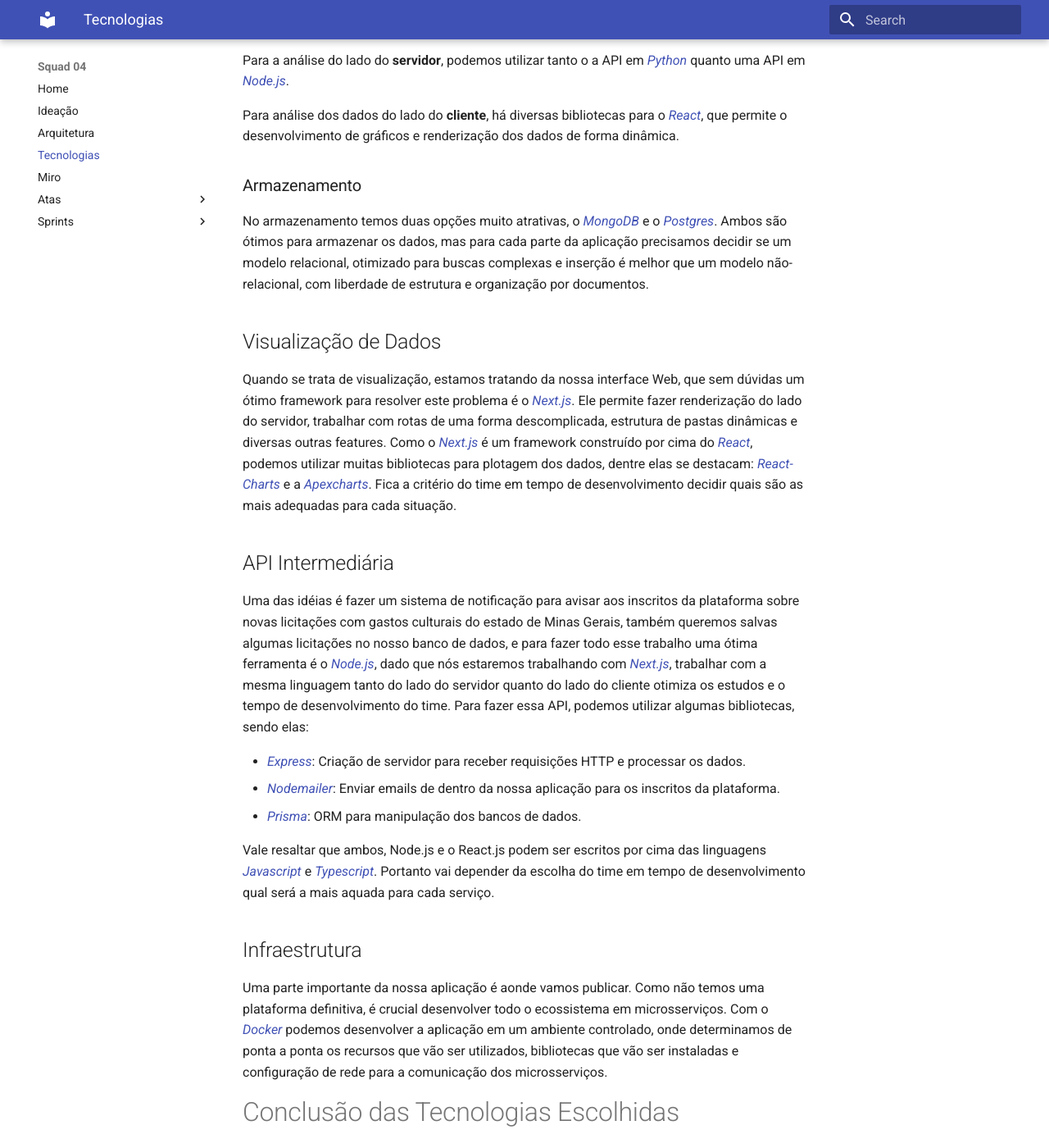
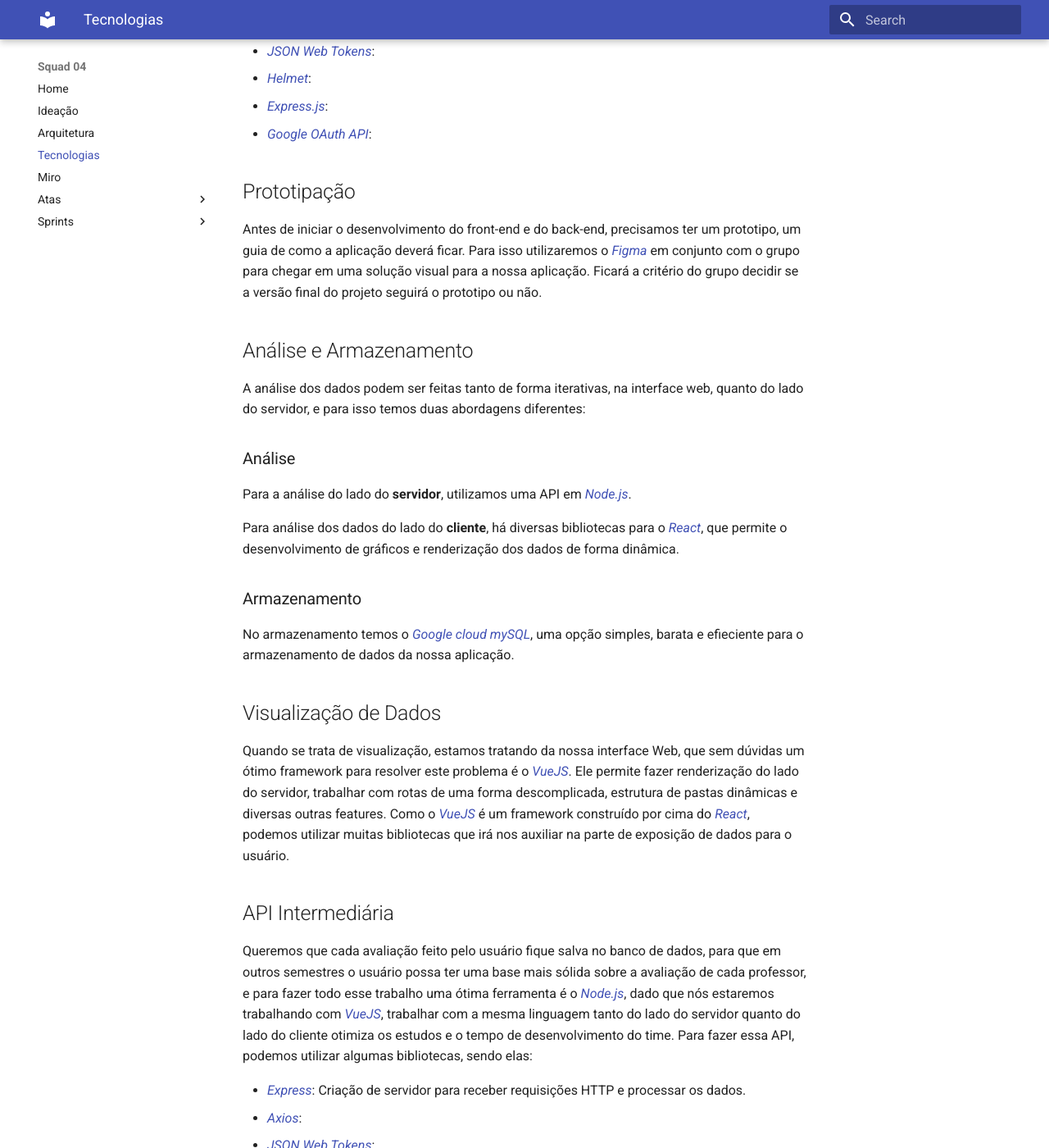
Before and after one commit to unb-mds/2024-1-squad04, an MkDocs documentation site: the page built from docs/tecnologias.md, in a window 1280 px wide and 1400 px high, scrolled down 867 px. Shown: the whole window at 82% size. Built offline with MkDocs 1.6.1 and Material for MkDocs 9.7.7, drawn with Linux system fonts in a browser that asks for light colours; some of the changed text lies outside the part shown.

Commit message:
Update tecnologias.md

```diff
--- a/docs/tecnologias.md
+++ b/docs/tecnologias.md
@@ -8,11 +8,25 @@
 
 ## Coleta de Dados
 
-A parte da coleta de dados é uma das mais importantes do projeto, e baseado na API do querido diário, encontramos algumas tecnologias que podem nos ajudar durante o processo de desenvolvimento e de produção, sendo elas:
+A parte da coleta de dados é uma das mais importantes do projeto, encontramos algumas tecnologias que podem nos ajudar durante o processo de desenvolvimento e de produção, sendo elas:
 
-- _[ReactJS](https://react.dev/)_:
+- _[VueJS](https://vuejs.org/)_:
 - _[NodeJS](https://nodejs.org/)_:
 - _[TailWind CSS](https://tailwindcss.com/)_:
+- _[Google cloud mySQL](https://cloud.google.com/sql?utm_source=google&utm_medium=cpc&utm_campaign=latam-BR-all-pt-dr-BKWS-all-all-trial-p-dr-1707800-LUAC0015918&utm_content=text-ad-none-any-DEV_c-CRE_536282978396-ADGP_Hybrid+%7C+BKWS+-+PHR+%7C+Txt_Databases-SQL-KWID_43700079884153224-kwd-350210931721&utm_term=KW_mysql%20google%20cloud-ST_mysql+google+cloud&gad_source=1&gclid=Cj0KCQjwztOwBhD7ARIsAPDKnkDUZk8AIbofxBZ2yOm85iY_IqEeAlhr6Bqa7G4N3OPD936cV4e9EYMaArZYEALw_wcB&gclsrc=aw.ds)_:
+- _[Git e Github](https://github.com/)_:
+- _[Heroku](https://www.heroku.com/)_:
+- _[Vercel](https://vercel.com/)_:
+- _[Figma](https://www.figma.com/)_:
+- _[Axios](https://axios-http.com/docs/intro)_:
+- _[JSON Web Tokens](https://jwt.io/)_:
+- _[Helmet](https://www.npmjs.com/package/react-helmet)_:
+- _[Express.js](https://expressjs.com/)_:
+- _[Google OAuth API](https://cloud.google.com/apigee/docs/api-platform/security/oauth/access-tokens?hl=pt-br)_:
+
+## Prototipação
+
+Antes de iniciar o desenvolvimento do front-end e do back-end, precisamos ter um prototipo, um guia de como a aplicação deverá ficar. Para isso utilizaremos o _[Figma](https://www.figma.com/)_ em conjunto com o grupo para chegar em uma solução visual para a nossa aplicação. Ficará a critério do grupo decidir se a versão final do projeto seguirá o prototipo ou não.
 
 ## Análise e Armazenamento
 
@@ -20,32 +34,34 @@
 
 ### Análise
 
-Para a análise do lado do **servidor**, podemos utilizar tanto o a API em _[Python](https://www.python.org/)_ quanto uma API em _[Node.js](https://nodejs.org/en)_.
+Para a análise do lado do **servidor**, utilizamos uma API em _[Node.js](https://nodejs.org/en)_.
 
 Para análise dos dados do lado do **cliente**, há diversas bibliotecas para o _[React](https://react.dev/)_, que permite o desenvolvimento de gráficos e renderização dos dados de forma dinâmica.
 
 ### Armazenamento
 
-No armazenamento temos duas opções muito atrativas, o _[MongoDB](https://www.mongodb.com/pt-br)_ e o _[Postgres](https://www.postgresql.org/)_. Ambos são ótimos para armazenar os dados, mas para cada parte da aplicação precisamos decidir se um modelo relacional, otimizado para buscas complexas e inserção é melhor que um modelo não-relacional, com liberdade de estrutura e organização por documentos.
+No armazenamento temos o _[Google cloud mySQL](https://cloud.google.com/sql?utm_source=google&utm_medium=cpc&utm_campaign=latam-BR-all-pt-dr-BKWS-all-all-trial-p-dr-1707800-LUAC0015918&utm_content=text-ad-none-any-DEV_c-CRE_536282978396-ADGP_Hybrid+%7C+BKWS+-+PHR+%7C+Txt_Databases-SQL-KWID_43700079884153224-kwd-350210931721&utm_term=KW_mysql%20google%20cloud-ST_mysql+google+cloud&gad_source=1&gclid=Cj0KCQjwztOwBhD7ARIsAPDKnkDUZk8AIbofxBZ2yOm85iY_IqEeAlhr6Bqa7G4N3OPD936cV4e9EYMaArZYEALw_wcB&gclsrc=aw.ds)_, uma opção simples, barata e efieciente para o armazenamento de dados da nossa aplicação.
 
 ## Visualização de Dados
 
-Quando se trata de visualização, estamos tratando da nossa interface Web, que sem dúvidas um ótimo framework para resolver este problema é o _[Next.js](https://nextjs.org/)_. Ele permite fazer renderização do lado do servidor, trabalhar com rotas de uma forma descomplicada, estrutura de pastas dinâmicas e diversas outras features.
-Como o _[Next.js](https://nextjs.org/)_ é um framework construído por cima do _[React](https://react.dev/)_, podemos utilizar muitas bibliotecas para plotagem dos dados, dentre elas se destacam: _[React-Charts](https://react-charts.tanstack.com/)_ e a _[Apexcharts](https://react-charts.tanstack.com/)_. Fica a critério do time em tempo de desenvolvimento decidir quais são as mais adequadas para cada situação.
+Quando se trata de visualização, estamos tratando da nossa interface Web, que sem dúvidas um ótimo framework para resolver este problema é o _[VueJS](https://vuejs.org/)_. Ele permite fazer renderização do lado do servidor, trabalhar com rotas de uma forma descomplicada, estrutura de pastas dinâmicas e diversas outras features.
+Como o _[VueJS](https://vuejs.org/)_ é um framework construído por cima do _[React](https://react.dev/)_, podemos utilizar muitas bibliotecas que irá nos auxiliar na parte de exposição de dados para o usuário.
 
 ## API Intermediária
 
-Uma das idéias é fazer um sistema de notificação para avisar aos inscritos da plataforma sobre novas licitações com gastos culturais do estado de Minas Gerais, também queremos salvas algumas licitações no nosso banco de dados, e para fazer todo esse trabalho uma ótima ferramenta é o _[Node.js](https://nodejs.org/en)_, dado que nós estaremos trabalhando com _[Next.js](https://nextjs.org/)_, trabalhar com a mesma linguagem tanto do lado do servidor quanto do lado do cliente otimiza os estudos e o tempo de desenvolvimento do time. Para fazer essa API, podemos utilizar algumas bibliotecas, sendo elas:
+Queremos que cada avaliação feito pelo usuário fique salva no banco de dados, para que em outros semestres o usuário possa ter uma base mais sólida sobre a avaliação de cada professor, e para fazer todo esse trabalho uma ótima ferramenta é o _[Node.js](https://nodejs.org/en)_, dado que nós estaremos trabalhando com _[VueJS](https://vuejs.org/)_, trabalhar com a mesma linguagem tanto do lado do servidor quanto do lado do cliente otimiza os estudos e o tempo de desenvolvimento do time. Para fazer essa API, podemos utilizar algumas bibliotecas, sendo elas:
 
 - _[Express](https://expressjs.com/)_: Criação de servidor para receber requisições HTTP e processar os dados.
-- _[Nodemailer](https://www.nodemailer.com/)_: Enviar emails de dentro da nossa aplicação para os inscritos da plataforma.
-- _[Prisma](https://www.prisma.io/)_: ORM para manipulação dos bancos de dados.
+- _[Axios](https://axios-http.com/docs/intro)_:
+- _[JSON Web Tokens](https://jwt.io/)_:
+- _[Helmet](https://www.npmjs.com/package/react-helmet)_:
+- _[Google OAuth API](https://cloud.google.com/apigee/docs/api-platform/security/oauth/access-tokens?hl=pt-br)_:
 
-Vale resaltar que ambos, Node.js e o React.js podem ser escritos por cima das linguagens _[Javascript](https://www.javascript.com/)_ e _[Typescript](https://www.typescriptlang.org/)_. Portanto vai depender da escolha do time em tempo de desenvolvimento qual será a mais aquada para cada serviço.
+Vale resaltar que ambos, Node.js e o VueJS podem ser escritos por cima das linguagens _[Javascript](https://www.javascript.com/)_ e _[Typescript](https://www.typescriptlang.org/)_. Portanto vai depender da escolha do time em tempo de desenvolvimento qual será a mais aquada para cada serviço.
 
 ## Infraestrutura
 
-Uma parte importante da nossa aplicação é aonde vamos publicar. Como não temos uma plataforma definitiva, é crucial desenvolver todo o ecossistema em microsserviços. Com o _[Docker](https://www.docker.com/)_ podemos desenvolver a aplicação em um ambiente controlado, onde determinamos de ponta a ponta os recursos que vão ser utilizados, bibliotecas que vão ser instaladas e configuração de rede para a comunicação dos microsserviços.
+Para o deploy da aplicação iremos utilizar duas tecnologias, primeiramente utilizaremos o _[Heroku](https://www.heroku.com/)_ para hospedar o back-end da aplicação e simultaneamente utilizaremos o _[Vercel](https://vercel.com/)_ para hospedar o front-end da aplicação, amabas opções simples, eficazes e baratas.
 
 # Conclusão das Tecnologias Escolhidas
 
```
